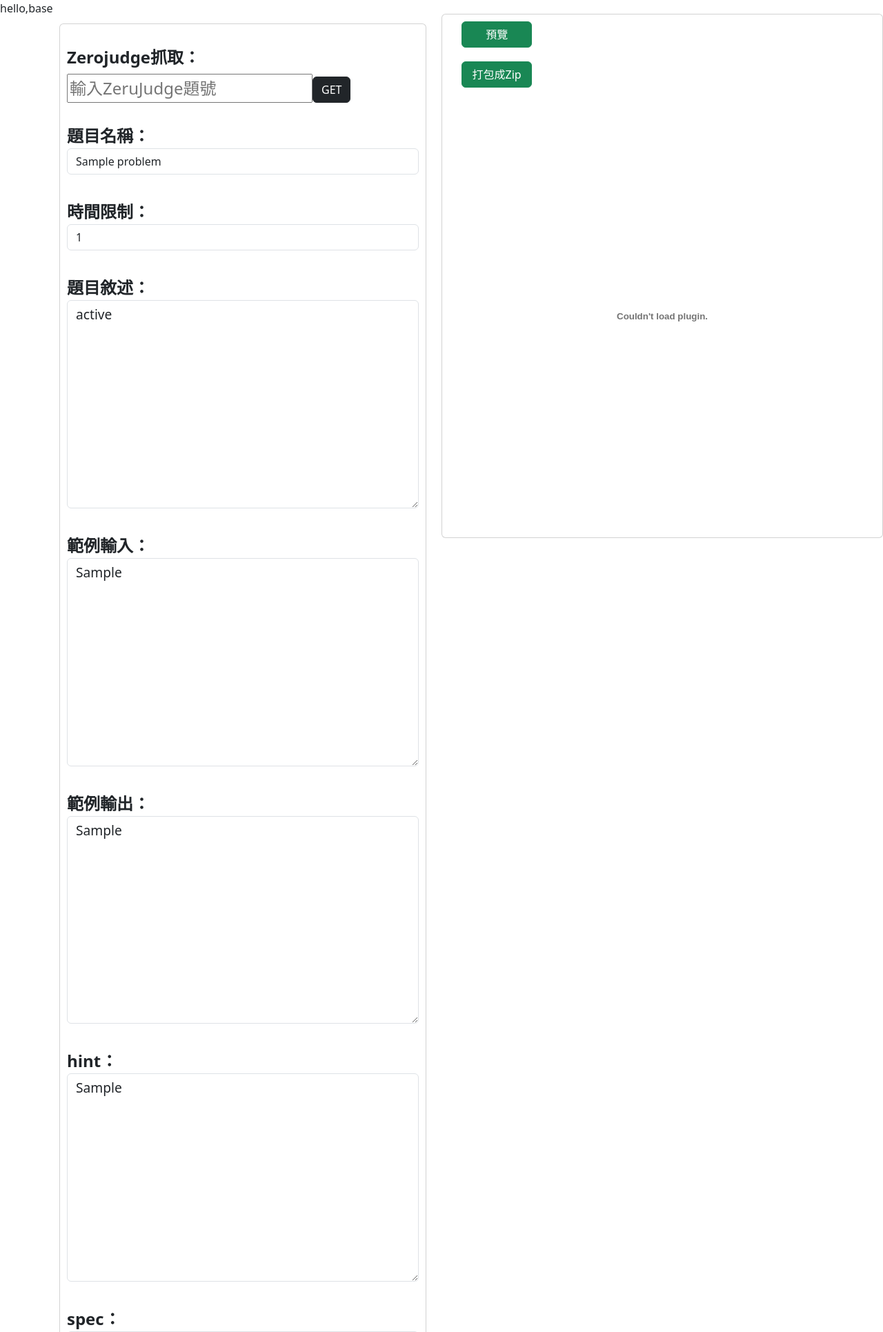
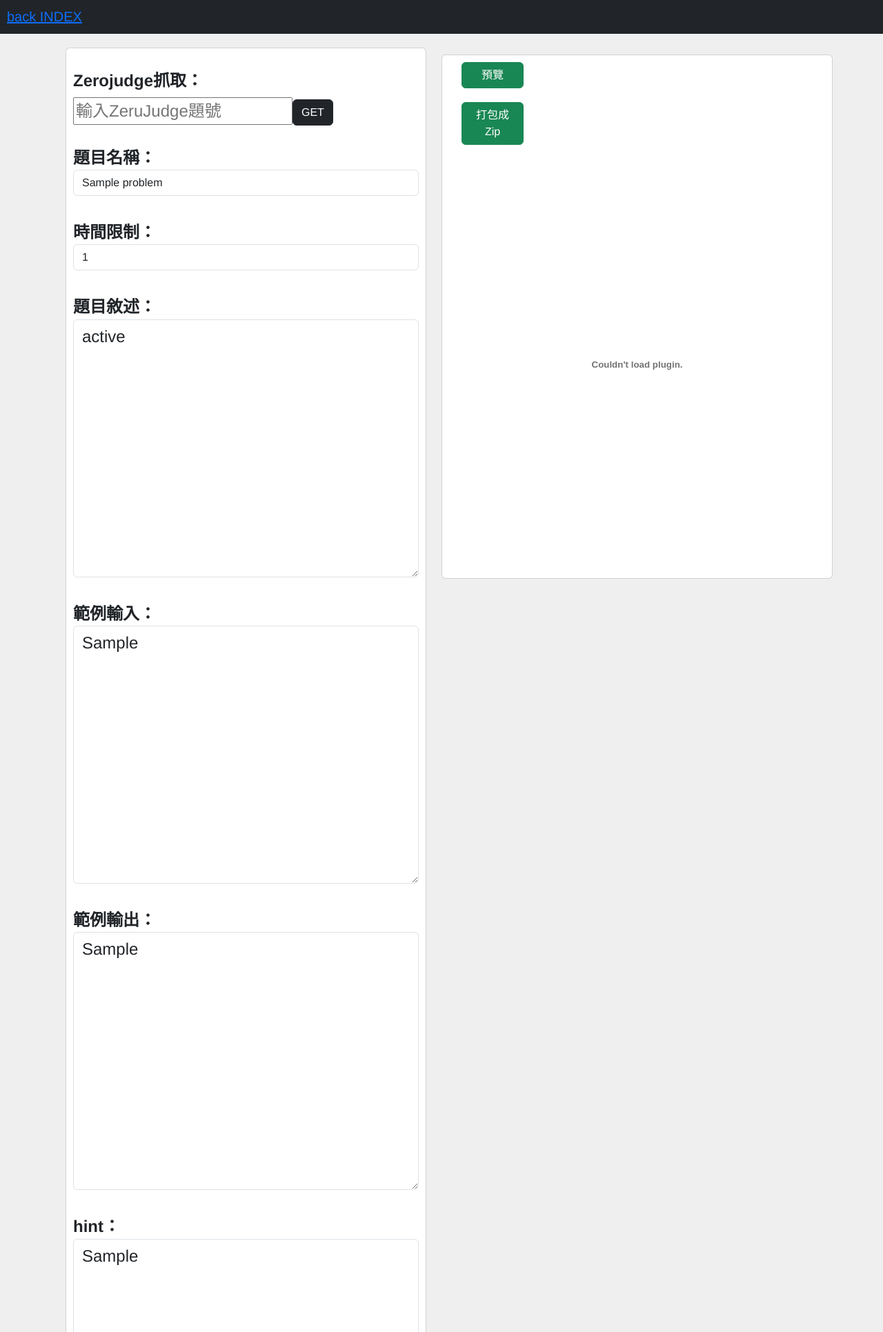
Before and after one commit to 10946009/latexPDF-django, a Django app: page /create/1 in a window 1280 px wide. Shown: the top 1931 px of the page at 69% size. Run offline with Django 5.2, Linux system fonts and the light colour scheme; tables that the repository leaves empty hold one stand-in row (values such as "Sample post"); some libraries are stand-ins or nearby versions.

Commit message:
修復頁面設計(PDF會被navber蓋住)

```diff
--- a/static/css/create.css
+++ b/static/css/create.css
@@ -22,7 +22,7 @@ textarea {
 }
 
 .fix-div-right {
-    position: fixed !important;
+    position: sticky !important;
     height: 95vh!important;
     top: 0!important;
     right: 0!important;
--- a/templates/base.html
+++ b/templates/base.html
@@ -11,6 +11,7 @@
   </title>
   {% block content %}{% endblock %}
   <link rel="stylesheet" href="{% static "css/bootstrap.min.css" %}">
+  <link rel="stylesheet" href="{% static "css/base.css" %}">
   <script src="https://code.jquery.com/jquery-3.6.4.min.js"></script>
 <script src="https://cdnjs.cloudflare.com/ajax/libs/popper.js/2.10.2/umd/popper.min.js"></script>
 <script src="https://cdn.jsdelivr.net/gh/dixonandmoe/rellax@master/rellax.min.js"></script>
@@ -18,7 +19,9 @@
 
 <body>
   {% block toolbar %}
-    hello,base
+  <nav class="navbar navbar-expand-lg navbar-dark bg-dark">
+    <a href="{% url 'index' %}">back INDEX</a>
+  </nav>
   {% endblock %}
   <main>
   {% block body %}
```
